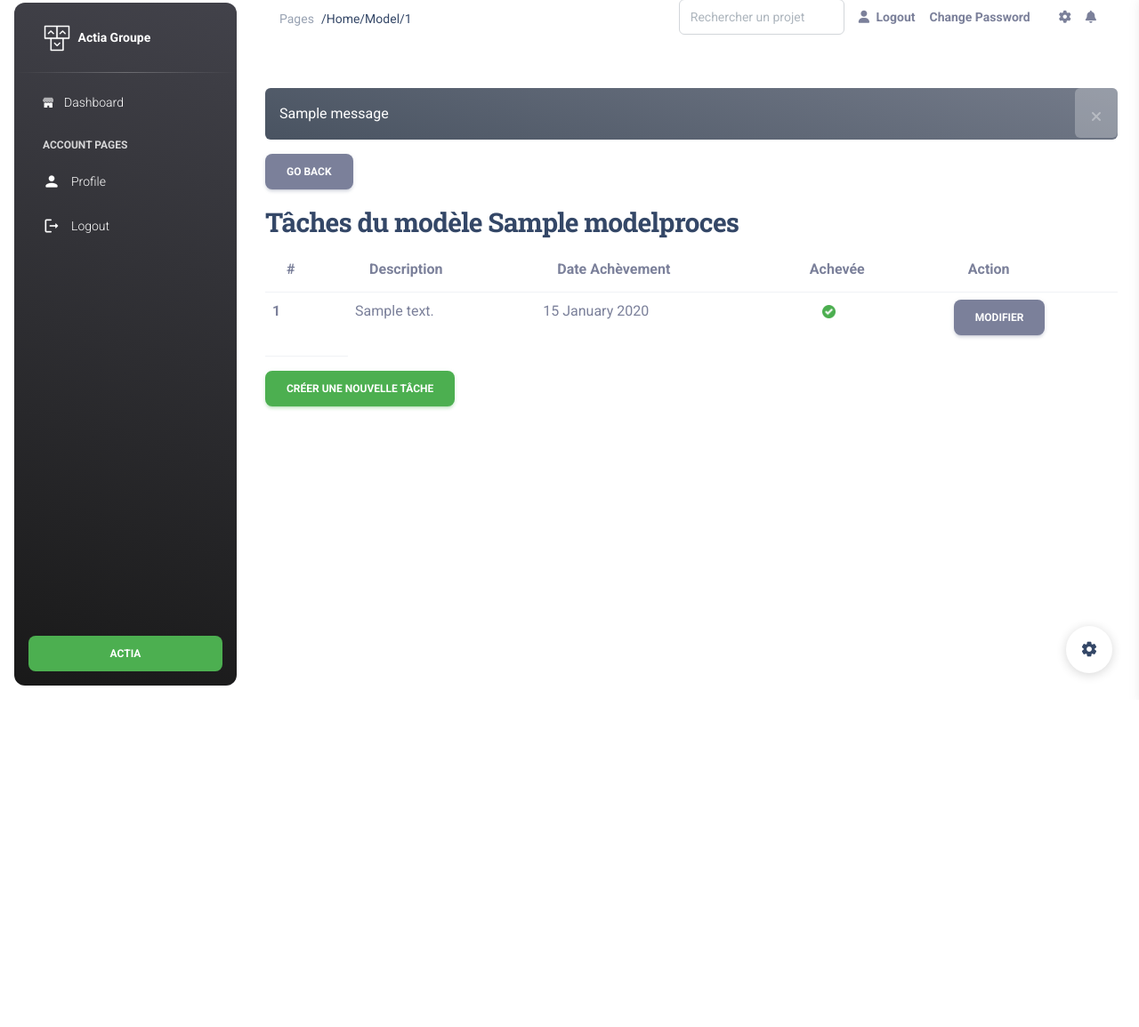
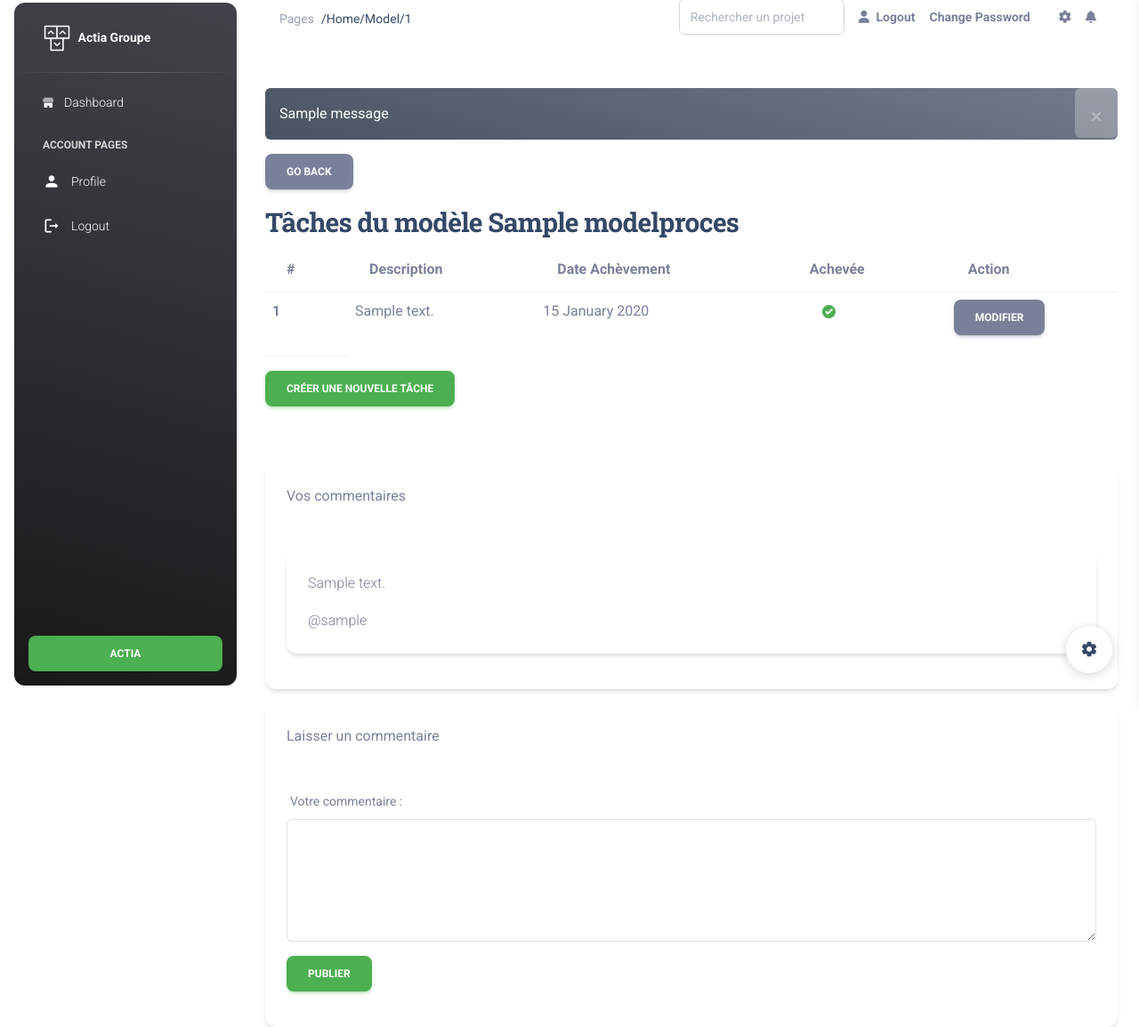
Before and after one commit to Abusooma/Project-tracking-app, a Django app: page /home/model/1 in a window 1280 px wide. Shown: the part 13-1168 px from the top of the page at 89% size. Before the commit the page ends 784 px from the top, so only its background shows below. Run offline with Django 4.2, Linux system fonts and the light colour scheme; a user stored in the database is signed in; tables that the repository leaves empty hold one stand-in row (values such as "Sample post"); one stand-in notice (Sample message) is shown; some libraries are stand-ins or nearby versions.

Commit message:
Deuxieme commit

```diff
--- a/home/forms.py
+++ b/home/forms.py
@@ -174,3 +174,9 @@ class ModelProcessForm(forms.ModelForm):
         widgets = {
             'nom': forms.TextInput(attrs={'class': 'form-control', 'style': 'border: 1px solid #ced4da;'})
         }
+
+
+class CommentaireForm(forms.ModelForm):
+    class Meta:
+        model = Commentaire
+        fields = ['contenu']
--- a/home/models.py
+++ b/home/models.py
@@ -19,9 +19,6 @@ class Chef_de_Projet(models.Model):
 class Responsable_Projet(admin.ModelAdmin):
     list_display = ('Chef_de_Projet_name', 'Chef_de_Projet_Prenom',)
     search_fields = ['Chef_de_Projet_name', 'Chef_de_Projet_Prenom', ]
-
-
-##
 
 
 class Equipe_de_Projet(models.Model):
@@ -231,6 +228,17 @@ class Tache(models.Model):
         return 100 if self.acheve else 0
 
 
+class Commentaire(models.Model):
+    creator = models.ForeignKey(settings.AUTH_USER_MODEL, on_delete=models.CASCADE)
+    model = models.ForeignKey(ModelProcess, on_delete=models.CASCADE)
+    contenu = models.TextField()
+    response = models.ForeignKey('self', on_delete=models.CASCADE, blank=True, null=True)
+
+
+class CommentaireAdmin(admin.ModelAdmin):
+    list_display = ('creator', 'model',)
+
+
 class TacheAdmin(admin.ModelAdmin):
     list_display = ('model', 'description', 'acheve')
 
--- a/home/urls.py
+++ b/home/urls.py
@@ -36,4 +36,6 @@ urlpatterns = [
 
     path('create-task/<int:model_id>/', views.create_task, name='create-task'),
     path('task/<int:model_id>/<int:task_id>/', views.edit_task, name='modify-task'),
+
+    path('commentaire/<int:model_id>/', views.ajouter_commentaire, name='ajouter_commentaire'),
 ]
--- a/home/utils.py
+++ b/home/utils.py
@@ -14,7 +14,6 @@ def generate_random_password():
 def add_permissions_to_group(group_name):
     # Vérifiez d'abord si le groupe existe
     group, _ = Group.objects.get_or_create(name=group_name)
-
     # Obtenez les autorisations pour le modèle 'Tache'
     content_type = ContentType.objects.get_for_model(Tache)
     permissions = Permission.objects.filter(content_type=content_type)
--- a/home/views.py
+++ b/home/views.py
@@ -208,8 +208,8 @@ def chefProjectView(request):
             chef_projet.user = user
             chef_projet.save()
             group_name = 'chef de projet'
-            group_chef_projet, _ = Group.objects.get_or_create(name=group_name)
-            group_chef_projet.user_set.add(user)
+            group, _ = Group.objects.get_or_create(name=group_name)
+            group.user_set.add(user)
 
             add_permissions_to_group(group_name=group_name)
 
@@ -261,22 +261,24 @@ def familyProjetView(request):
 
 
 # ----------Fin ::::: Vues de gestion de Type de processus d'un projet -------------------
-@login_required
+
 def detailModel(request, pk):
     is_chef_projet = request.user.groups.filter(name='chef de projet').exists()
-    print(is_chef_projet)
     modelProcess = get_object_or_404(ModelProcess, pk=pk)
+    commentaires = Commentaire.objects.filter(model=modelProcess)
+
     projet = modelProcess.projet
     context = {
         'model': modelProcess,
         'project': projet,
-        'is_chef_projet': is_chef_projet
+        'is_chef_projet': is_chef_projet,
+        'commentaires': commentaires
     }
     return render(request, 'pages/detail_model_process.html', context=context)
 
 
 @login_required
-@permission_required('tache.add_tache', raise_exception=True)
+@permission_required('home.add_tache', raise_exception=True)
 def create_task(request, model_id):
     model = get_object_or_404(ModelProcess, pk=model_id)
     projet = model.projet
@@ -295,7 +297,7 @@ def create_task(request, model_id):
 
 
 @login_required
-@permission_required('tache.change_tache', raise_exception=True)
+@permission_required('home.change_tache', raise_exception=True)
 def edit_task(request, model_id, task_id):
     task = get_object_or_404(Tache, pk=task_id)
     model = get_object_or_404(ModelProcess, pk=model_id)
@@ -308,3 +310,18 @@ def edit_task(request, model_id, task_id):
         form = TacheForm(instance=task)
 
     return render(request, 'pages/modifie_acheve.html', {'form': form, 'model': model})
+
+
+def ajouter_commentaire(request, model_id):
+    if request.method == 'POST':
+        form = CommentaireForm(request.POST)
+        if form.is_valid():
+            contenu = form.cleaned_data['contenu']
+            creator = request.user
+            model = ModelProcess.objects.get(pk=model_id)
+            Commentaire.objects.create(contenu=contenu, creator=creator, model=model)
+
+            return redirect('detail-model', pk=model_id)
+    else:
+        form = CommentaireForm()
+    return render(request, 'pages/detail_model_process.html', {'form': form})
--- a/templates/pages/detail_model_process.html
+++ b/templates/pages/detail_model_process.html
@@ -64,6 +64,57 @@
             {% if is_chef_projet or request.user.is_superuser %}
             <a href="{% url 'create-task' model.id %}" class="btn btn-success">Créer une nouvelle tâche</a>
             {% endif %}
+
+            <!-- Affichage des commentaires de l'utilisateur -->
+            <div class="card mt-5">
+                {% if commentaires %}
+                <div class="card-header">
+                    Vos commentaires
+                </div>
+                {% endif %}
+                <div class="card-body">
+                    {% for commentaire in commentaires %}
+                    <div class="card mb-3">
+                        <div class="card-body">
+                            <p class="card-text">{{ commentaire.contenu }}</p>
+                            <p class="card-text text-muted">@{{ commentaire.creator }}</p>
+                        </div>
+                    </div>
+                    {% empty %}
+                        {% if not is_chef_projet or not request.user.is_authenticated %}
+                            <p class="card-text">Vos commentaires apparaîtront ici une fois ajoutés.</p>
+                        {% else %}
+                            <p class="card-text">Vous n'avez aucun commentaire pour le moment</p>
+                        {% endif %}
+                    {% endfor %}
+                </div>
+            </div>
+            {% if not is_chef_projet or not request.user.is_authenticated %}
+            <!-- Formulaire pour laisser un commentaire -->
+            <div class="card mt-3">
+                <div class="card-header">
+                    Laisser un commentaire
+                </div>
+                <div class="card-body">
+                    <form action="{% url 'ajouter_commentaire' model.id %}" method="post">
+                        {% csrf_token %}
+                        <input type="hidden" name="model_id" value="{{ model.id }}">
+                        <div class="mb-3">
+                            <label for="commentaire" class="form-label">Votre commentaire :</label>
+                            <textarea class="form-control border px-2" name="contenu" id="commentaire" rows="5"
+                                      required></textarea>
+                        </div>
+                        <button type="submit" class="btn btn-success">Publier</button>
+                    </form>
+                </div>
+            </div>
+
+            {% else %}
+            {% if commentaires %}
+            <a href="#" class="btn btn-success mt-2">Repondre</a>
+            {% endif %}
+            {% endif %}
+
         </div>
     </div>
 </div>
```
Also changed, not shown: admin_material/templates/accounts/password_change.html (+6 -3 lines), admin_material/views.py (+16 -1 lines), templates/accounts/password_change.html (+31 -5 lines), home/migrations/0003_commentaire.py (added).
